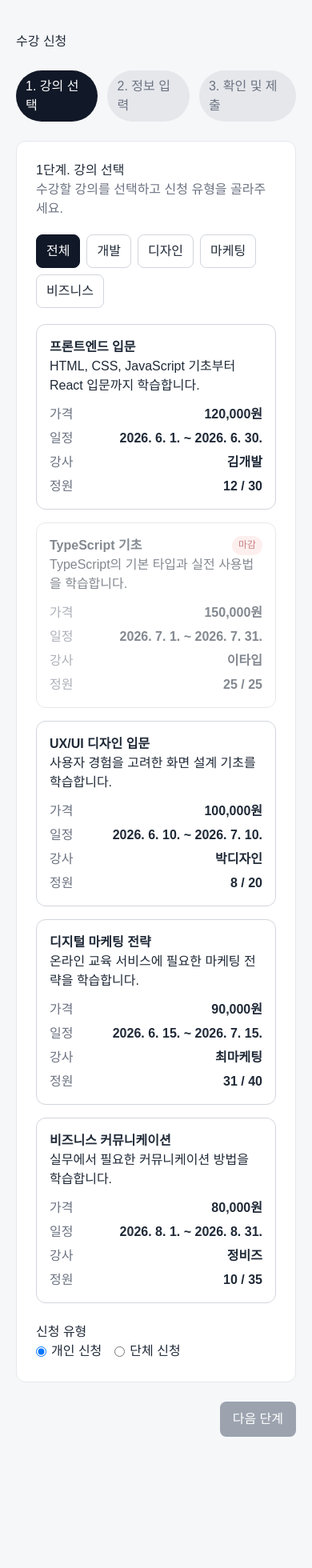
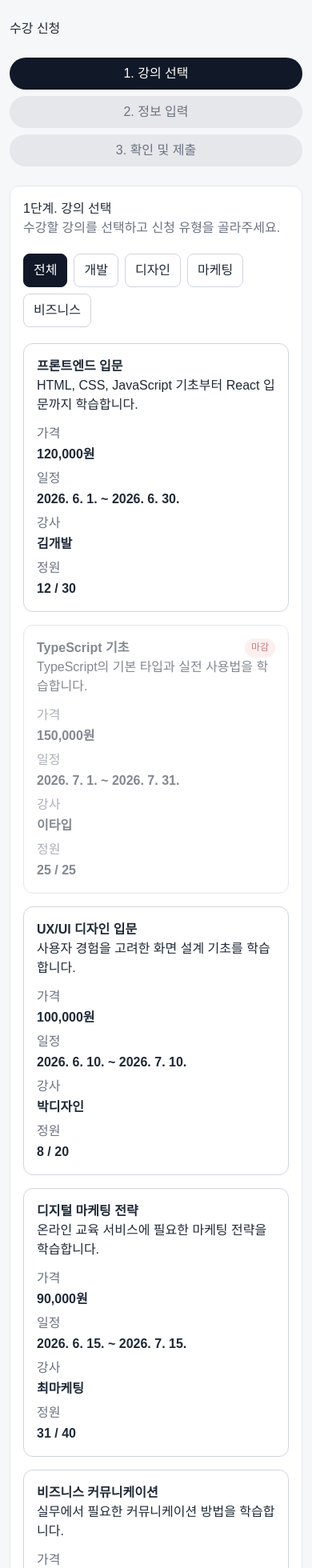
Before and after one commit to Jhoncarmack/course-enrollment-form, a Next.js app: page / in a window 390 px wide. Shown: the top 1960 px of the page at 80% size. Before the commit the page ends 1836 px from the top, so only its background shows below. Built offline with nearby package versions, Linux system fonts and the light colour scheme.

Commit message:
style: Add mobile layout
 - 모바일 화면에서 단계 표시를 세로로 보이게 수정함
 - 강의 카드와 입력창이 작은 화면에 맞게 보이도록 수정함
 - 모바일에서 이전, 다음, 제출 버튼이 넓게 보이도록 수정함

```diff
--- a/app/globals.css
+++ b/app/globals.css
@@ -318,3 +318,65 @@ dd {
    border-radius: 12px;
    background: #f0fdf4;
 }
+@media (max-width: 640px) {
+   .container {
+      padding: 24px 12px;
+   }
+
+   .step-indicator {
+      flex-direction: column;
+      gap: 8px;
+   }
+
+   .step-indicator span {
+      width: 100%;
+      box-sizing: border-box;
+      text-align: center;
+   }
+
+   .step-card {
+      padding: 16px;
+   }
+
+   .course-grid {
+      grid-template-columns: 1fr;
+   }
+
+   .course-card {
+      width: 100%;
+   }
+
+   dl div {
+      flex-direction: column;
+      gap: 2px;
+   }
+
+   .application-type label {
+      display: flex;
+      margin-right: 0;
+      margin-top: 8px;
+   }
+
+   .actions {
+      flex-direction: column-reverse;
+      align-items: stretch;
+   }
+
+   .primary-button,
+   .secondary-button {
+      width: 100%;
+   }
+
+   .summary-header {
+      align-items: flex-start;
+      flex-direction: column;
+   }
+
+   .summary-header button {
+      width: 100%;
+   }
+
+   .participant-card {
+      padding: 12px;
+   }
+}
```
